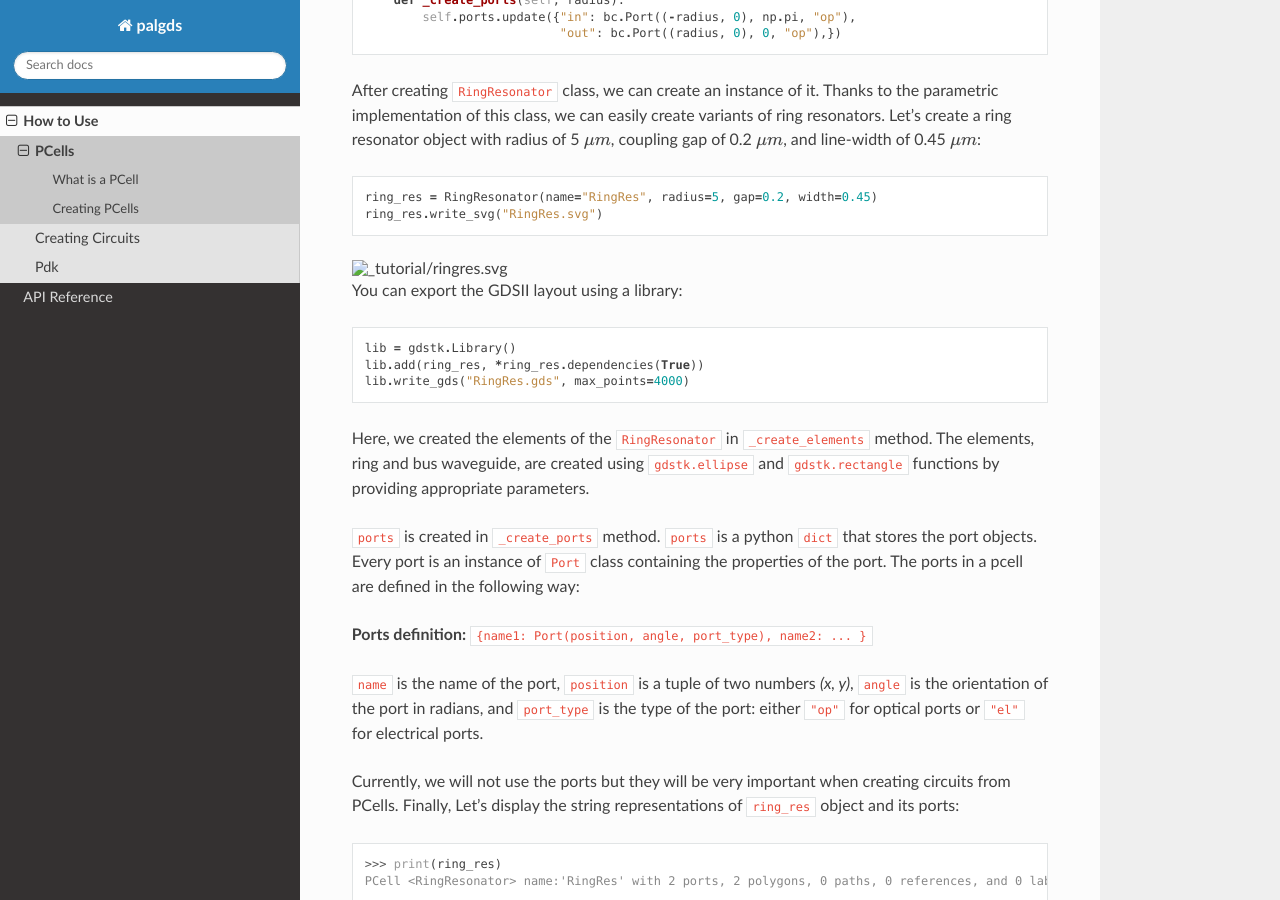
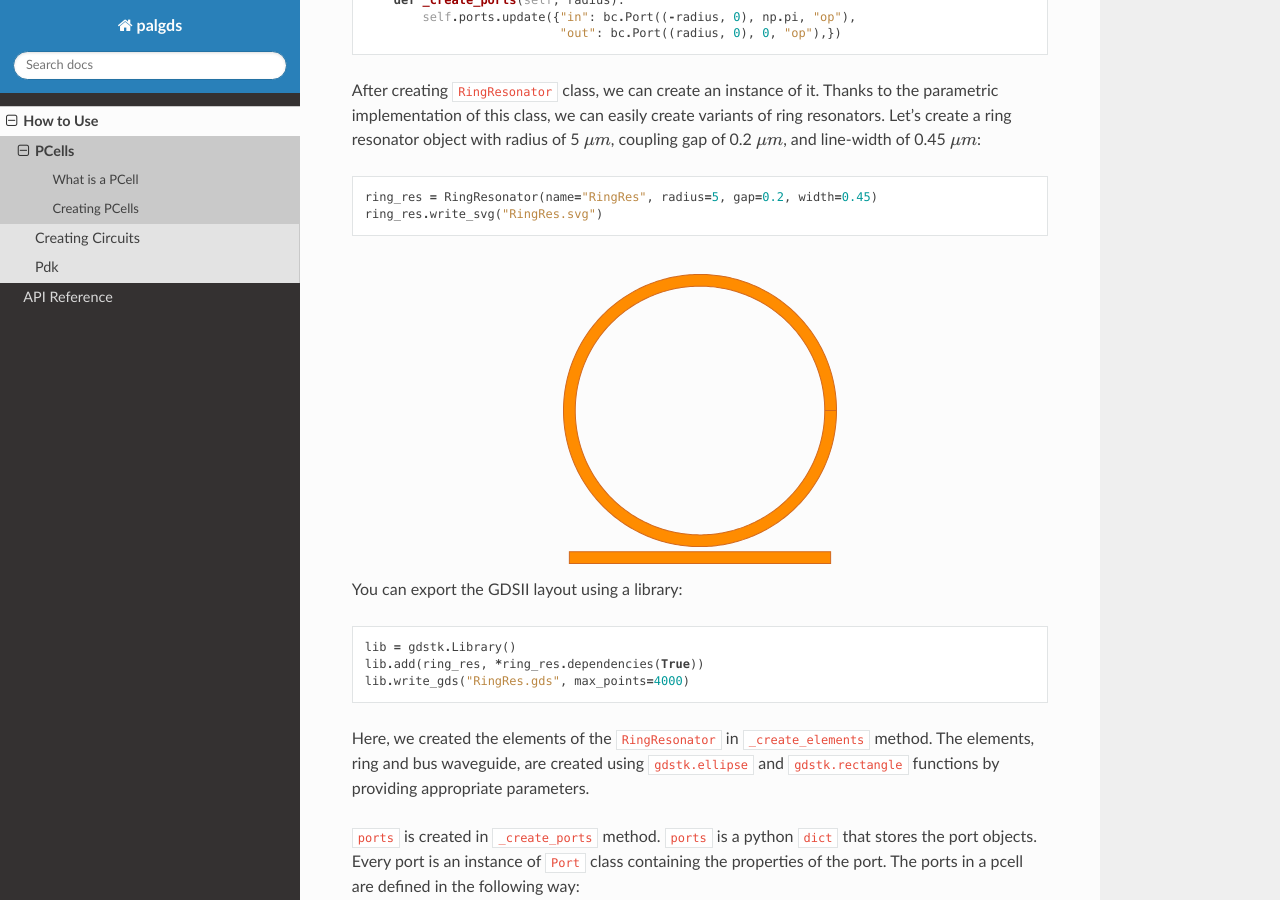
Before and after one commit to kazimgorgulu/pal-gds, a Sphinx documentation site: the page built from docs/pcell.rst, in a window 1280 px wide and 900 px high, scrolled down 1105 px. Built offline with Sphinx 7.4.7 and the Read the Docs theme 2.0.0, drawn with Linux system fonts in a browser that asks for light colours.

Commit message:
minor fix of a filename

```diff
--- a/docs/pcell.rst
+++ b/docs/pcell.rst
@@ -50,7 +50,7 @@ radius of 5 :math:`\mu m`, coupling gap of 0.2 :math:`\mu m`, and line-width of
     ring_res = RingResonator(name="RingRes", radius=5, gap=0.2, width=0.45)
     ring_res.write_svg("RingRes.svg")
 
-.. image:: _tutorial/ringres.svg
+.. image:: _tutorial/RingRes.svg
     :align: center
 
 You can export the GDSII layout using a library:
```
